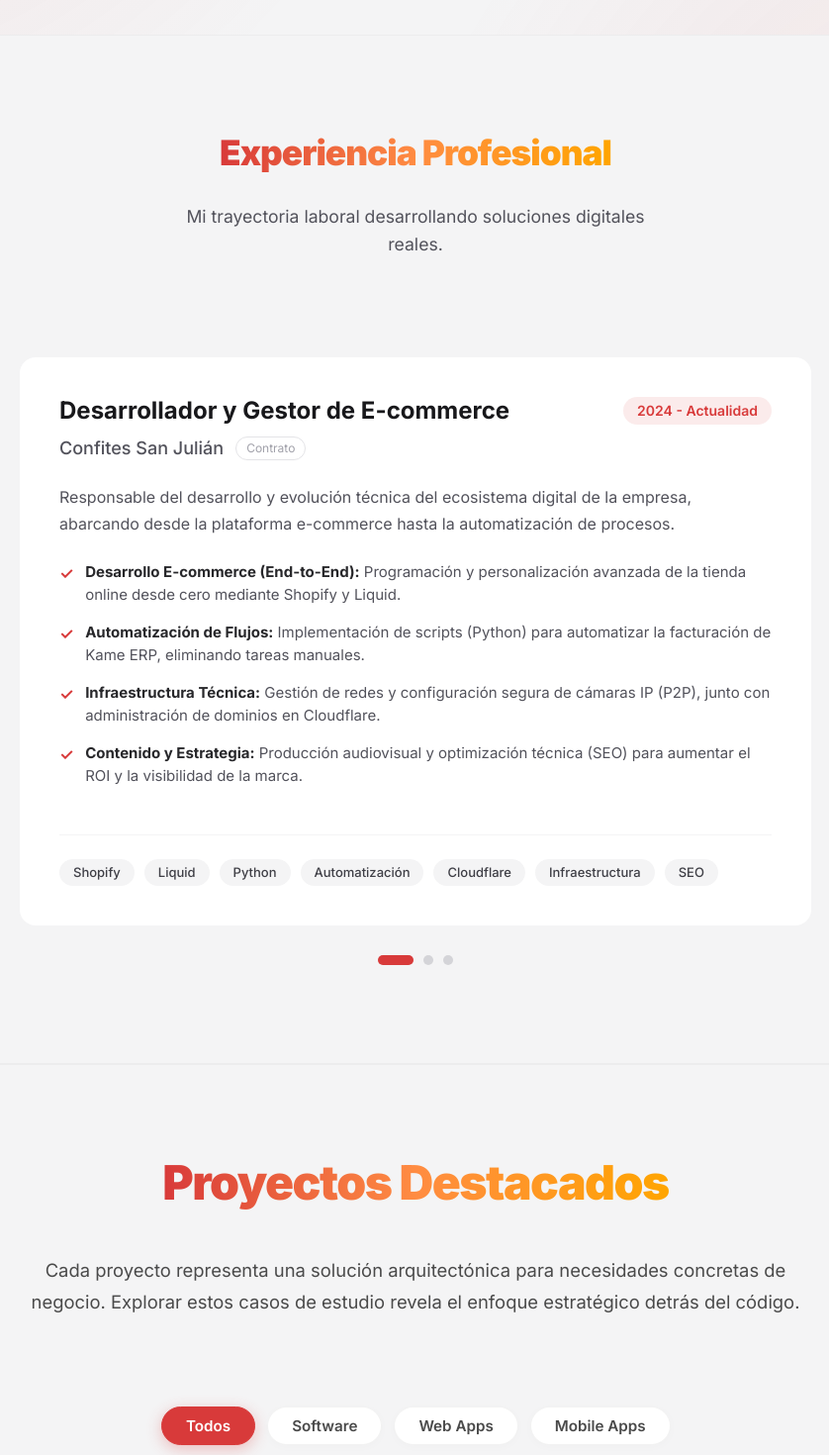
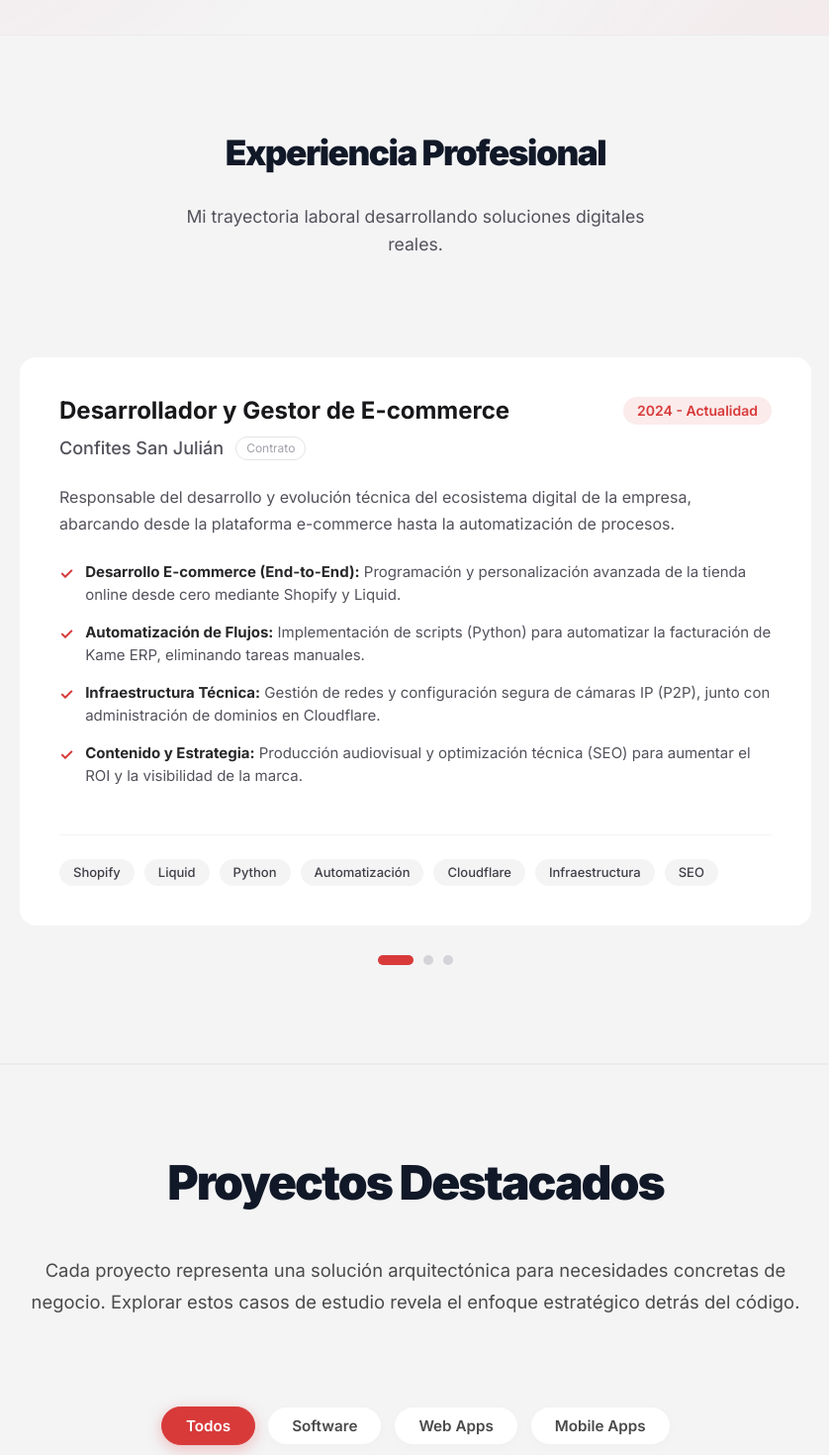
Before and after one commit to CarlosL-Code/Portafolio_react, a React (Vite) app: page / in a window 1280 px wide. Shown: the part 2040-3510 px from the top of the page at 99% size, without its empty margins (220-1058 px from the left). Built offline with nearby package versions, Linux system fonts and the light colour scheme.

Commit message:
Refinar tipografía global estilo solid bold

```diff
--- a/src/componentes/layout/Trabajos.css
+++ b/src/componentes/layout/Trabajos.css
@@ -18,17 +18,13 @@
   font-size: 3rem;
   font-weight: 900;
   margin-bottom: 15px;
-  background: linear-gradient(90deg, var(--primario) 0%, #ff8c42 50%, #ffa500 100%);
-  -webkit-background-clip: text;
-  -webkit-text-fill-color: transparent;
+  color: #111827;
   line-height: 1.15;
-  letter-spacing: -1.5px;
+  letter-spacing: -2px;
 }
 
 body.dark .titulo-premium {
-  background: linear-gradient(90deg, #ff6b6b 0%, var(--primario) 50%, #ff8c42 100%);
-  -webkit-background-clip: text;
-  -webkit-text-fill-color: transparent;
+  color: #ffffff;
 }
 
 .subtitulo-premium {
--- a/src/index.css
+++ b/src/index.css
@@ -164,16 +164,12 @@ body.dark .boton {
             font-size: 2.2rem;
             font-weight: 900;
             margin-bottom: 15px;
-            background: linear-gradient(90deg, var(--primario) 0%, #ff8c42 50%, #ffa500 100%);
-            -webkit-background-clip: text;
-            -webkit-text-fill-color: transparent;
+            color: #111827; /* Negro muy oscuro y sólido */
             line-height: 1.1;
-            letter-spacing: -1px;
+            letter-spacing: -1.5px; /* Más compacto, como puntoAPP */
 
             body.dark & {
-                background: linear-gradient(90deg, #ff6b6b 0%, var(--primario) 50%, #ff8c42 100%);
-                -webkit-background-clip: text;
-                -webkit-text-fill-color: transparent;
+                color: #ffffff; /* Blanco puro en modo oscuro */
             }
         }
 
--- a/src/seo-pages.css
+++ b/src/seo-pages.css
@@ -12,19 +12,13 @@
   font-size: 3rem;
   font-weight: 900;
   margin-bottom: 15px;
-  /* Degradado Naranja/Fuego al estilo WebMaker */
-  background: linear-gradient(90deg, var(--primario) 0%, #ff8c42 50%, #ffa500 100%);
-  -webkit-background-clip: text;
-  -webkit-text-fill-color: transparent;
+  color: #111827; /* Negro muy oscuro y sólido */
   line-height: 1.15;
-  letter-spacing: -1.5px;
+  letter-spacing: -2px; /* Espaciado ajustado para estilo puntoAPP */
 }
 
 body.dark .seo-title {
-  /* En modo oscuro brilla un poco más claro */
-  background: linear-gradient(90deg, #ff6b6b 0%, var(--primario) 50%, #ff8c42 100%);
-  -webkit-background-clip: text;
-  -webkit-text-fill-color: transparent;
+  color: #ffffff; /* Blanco puro en modo oscuro */
 }
 
 .seo-subtitle {
```
